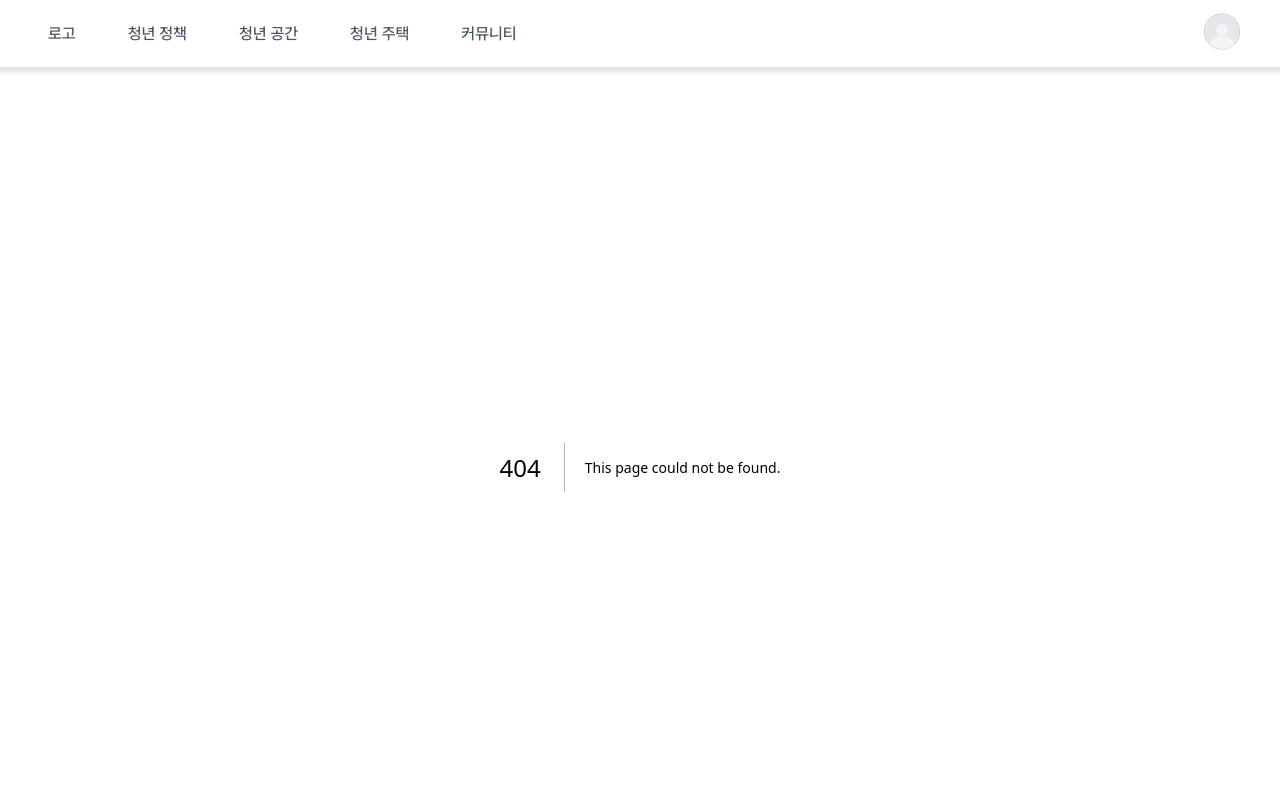
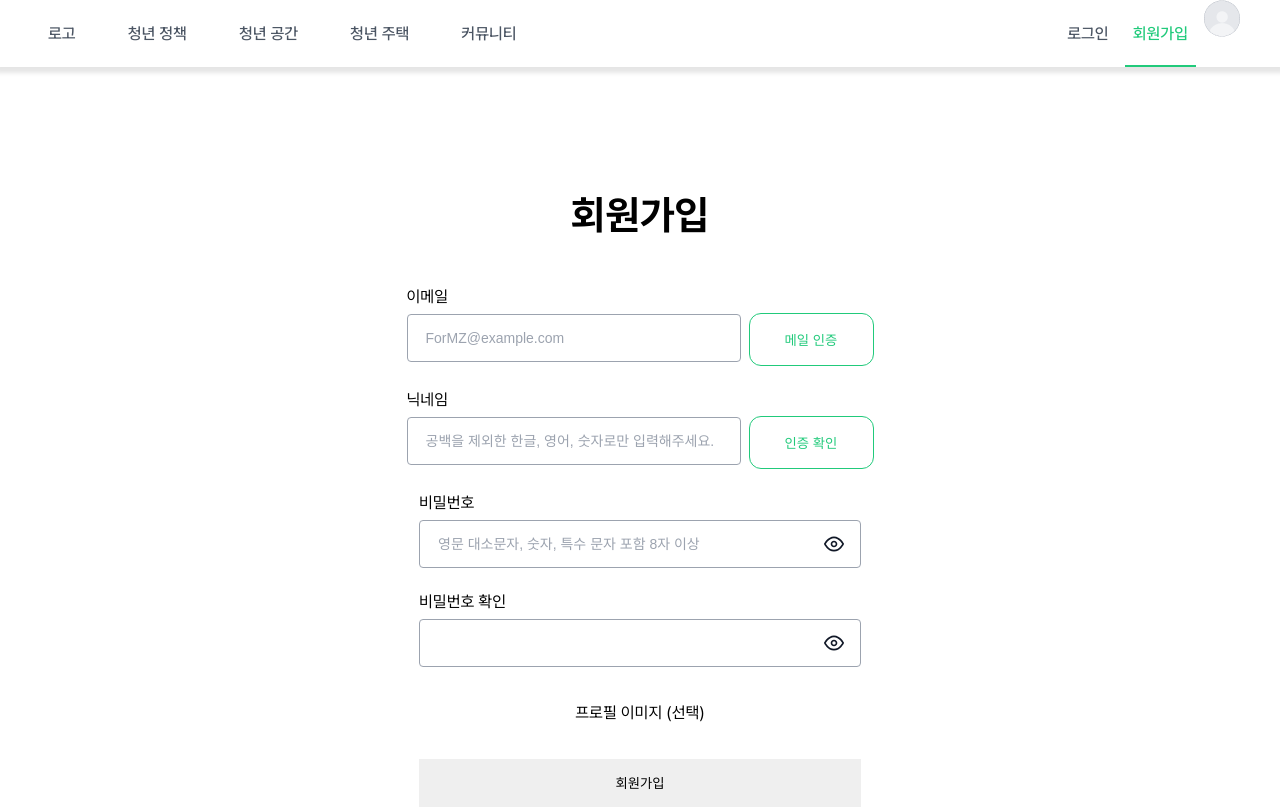
Before and after one commit to For-MZ/formz-fe, a Next.js app: page /signup in a window 1280 px wide. Before the commit this address had no page. Shown: the top 809 px of the page. Built offline with nearby package versions, Linux system fonts and the light colour scheme; a web font is replaced by a local one.

Commit message:
Design: signup CSS 제작

```diff
--- a/src/app/(mypage)/mypage/mypage.module.scss
+++ b/src/app/(mypage)/mypage/mypage.module.scss
@@ -9,10 +9,6 @@
   margin: 48px 0px 48px 0px;
 }
 
-.button {
-  margin-top: 58px;
-}
-
 .inputcontainer {
   display: flex;
   margin-bottom: 24px;
--- a/src/app/(mypage)/mypage/withdraw/withdraw.module.scss
+++ b/src/app/(mypage)/mypage/withdraw/withdraw.module.scss
@@ -10,3 +10,7 @@
   flex-direction: column;
   gap: 36px;
 }
+
+.button {
+  display: flex;
+}
--- a/src/app/login/Login.module.scss
+++ b/src/app/signup/Signup.module.scss
@@ -14,18 +14,30 @@
 .h2 {
   margin-bottom: 48px;
 }
-
-.inputId {
-  margin-bottom: 24px;
+.name {
+  margin-top: 24px;
+}
+.password {
+  margin-top: 24px;
+  display: flex;
+  gap: 24px;
+  flex-direction: column;
 }
 
-.buttonContainer {
+.emailcontainer {
+  display: flex;
+  flex-direction: row;
+}
+.namecontainer {
+  display: flex;
+  flex-direction: row;
+}
+.test {
+  border: 1px solid black;
+  margin-left: 8px;
+}
+.login {
   margin-top: 36px;
-  width: 100%;
-  margin-bottom: 36px;
-}
-
-.signup {
   color: $text-disabled-color;
   font-weight: 200;
   display: flex;
@@ -37,11 +49,3 @@
   margin-left: 8px;
   color: $text-disabled-color;
 }
-
-.textForget {
-  margin-top: 8px;
-  float: right;
-  text-decoration: underline;
-  color: $text-disabled-color;
-  font-weight: 400;
-}
--- /dev/null
+++ b/src/app/signup/page.tsx
@@ -0,0 +1,211 @@
+'use client';
+
+import React, { useState } from 'react';
+import TextField from '@/components/UI/TextField';
+import styles from '@/app/signup/Signup.module.scss';
+import Link from 'next/link';
+import icon from '../../../public/icons/eye.svg';
+import axios, { AxiosResponse } from 'axios';
+import Button from '@/components/UI/Button';
+
+type SignupData = {
+  email: string;
+  nickname: string;
+  password: string;
+};
+
+type ApiResponse = {
+  success: boolean;
+  message: string;
+};
+
+export default function Signup() {
+  const [email, setEmail] = useState('');
+  const [nickname, setNickname] = useState('');
+  const [password, setPassword] = useState('');
+  const [showEmailInput, setShowEmailInput] = useState(false);
+  const [confirmPassword, setConfirmPassword] = useState('');
+  const [emailVerified, setEmailVerified] = useState(false);
+  const [nicknameAvailable, setNicknameAvailable] = useState(false);
+  const [passwordMatch, setPasswordMatch] = useState(true);
+  const [verificationCode, setVerificationCode] = useState('');
+  const [verificationError, setVerificationError] = useState('');
+
+  const requestVerificationCode = async (email: string): Promise<void> => {
+    try {
+      const response = await axios.post('/api/send-verif  cation-code', { email });
+      console.log('Verification code request successful:', response.data);
+    } catch (error) {
+      console.error('Error requesting verification code:', error);
+      // 요청이 실패했을 때 실행할 코드를 작성합니다.
+    }
+  };
+
+  const handleMailAuthClick = async () => {
+    setShowEmailInput(true);
+    requestVerificationCode(email); // 인증 번호를 요청
+  };
+  const handleVerifyClick = async () => {
+    console.log('인증번호', verificationCode);
+    try {
+      // 사용자가 입력한 인증번호와 백엔드에서 받은 인증번호를 비교
+      if (verificationCode === receivedVerificationCode) {
+        console.log('Verification successful');
+        // 인증 성공 처리
+      } else {
+        console.error('Verification failed');
+        setVerificationError('인증번호가 일치하지 않습니다.');
+      }
+    } catch (error) {
+      console.error('Error verifying code:', error);
+      setVerificationError('인증 과정에서 오류가 발생했습니다.');
+    }
+  };
+  const handleSubmit = async (): Promise<ApiResponse> => {
+    console.log('Email:', email);
+    console.log('Nickname:', nickname);
+    console.log('Password:', password);
+    console.log('ConfirmPassword:', confirmPassword);
+
+    try {
+      const response: AxiosResponse<ApiResponse> = await axios.post<SignupData, AxiosResponse<ApiResponse>>(
+        '/api/sign-up', // 회원가입을 처리하는 API 엔드포인트의 경로를 지정해주세요
+        { email, nickname, password }, // 회원가입 요청에 필요한 데이터
+      );
+      return response.data; // 서버 응답을 반환합니다.
+    } catch (error) {
+      // 오류 처리
+      console.error('회원가입 요청 중 오류 발생:', error);
+      throw error;
+    }
+  };
+
+  const handleNicknameCheck = async () => {
+    try {
+      const response = await axios.post('/api/check-nickname', { nickname });
+      if (response.data.available) {
+        // 닉네임 사용 가능한 경우
+        setNicknameAvailable(true);
+        console.log('닉네임 사용 가능');
+      } else {
+        // 닉네임이 이미 사용 중인 경우
+        setNicknameAvailable(false);
+        console.log('닉네임이 이미 사용 중입니다.');
+      }
+    } catch (error) {
+      // 오류 처리
+      console.error('닉네임 중복 확인 중 오류 발생:', error);
+    }
+  };
+
+  const handleEmailChange = (event: React.ChangeEvent<HTMLInputElement>) => {
+    setEmail(event.target.value);
+    console.log('Email:', event.target.value);
+  };
+
+  const handleNicknameChange = (event: React.ChangeEvent<HTMLInputElement>) => {
+    setNickname(event.target.value);
+    console.log('Nickname:', event.target.value);
+  };
+
+  const handlePasswordChange = (event: React.ChangeEvent<HTMLInputElement>) => {
+    setPassword(event.target.value);
+    console.log('Password:', event.target.value);
+  };
+
+  const handleConfirmPasswordChange = (event: React.ChangeEvent<HTMLInputElement>) => {
+    setConfirmPassword(event.target.value);
+    console.log('Confirm Password:', event.target.value);
+    setPasswordMatch(password === event.target.value);
+  };
+
+  return (
+    <div className={styles.container}>
+      <h2 className={styles.h2}>회원가입</h2>
+      <div>
+        <div className={styles.emailcontainer}>
+          <div>
+            <TextField
+              onChange={handleEmailChange}
+              id="email"
+              name="email"
+              value={email}
+              width="334px"
+              labelText="이메일"
+              placeholder="ForMZ@example.com"
+            />
+          </div>
+          <div style={{ marginLeft: '8px', marginTop: '26px' }}>
+            <Button type="outline" onClick={handleMailAuthClick} text="메일 인증" disabled={false} />
+          </div>
+        </div>
+      </div>
+      {showEmailInput && (
+        <div className={styles.emailcontainer}>
+          <div style={{ marginTop: '24px' }}>
+            <TextField
+              value={verificationCode}
+              width="334px"
+              placeholder="인증 번호를 입력해주세요."
+              onChange={(e) => setVerificationCode(e.target.value)}
+            />
+          </div>
+          <div>
+            <div style={{ marginLeft: '8px', marginTop: '26px' }}>
+              <Button type="outline" text="인증 확인" disabled={false} onClick={() => console.log('클릭')} />
+            </div>
+          </div>
+          {verificationError && <div style={{ color: 'red', marginTop: '8px' }}>{verificationError}</div>}
+        </div>
+      )}
+      <div className={styles.name}>
+        <div className={styles.namecontainer}>
+          <div>
+            <TextField
+              value={nickname}
+              onChange={handleNicknameChange}
+              placeholder="공백을 제외한 한글, 영어, 숫자로만 입력해주세요."
+              width="334px"
+              labelText="닉네임"
+            />
+          </div>
+
+          <div style={{ marginLeft: '8px', marginTop: '26px' }}>
+            <Button type="outline" text="인증 확인" disabled={false} onClick={handleNicknameCheck} />
+          </div>
+        </div>
+      </div>
+      <div className={styles.password}>
+        <TextField
+          width="442px"
+          onChange={handlePasswordChange}
+          value={password}
+          rightIcon={icon}
+          placeholder="영문 대소문자, 숫자, 특수 문자 포함 8자 이상"
+          labelText="비밀번호"
+        />
+        <TextField
+          width="442px"
+          value={confirmPassword}
+          onChange={handleConfirmPasswordChange}
+          rightIcon={icon}
+          labelText="비밀번호 확인"
+        />
+      </div>
+      <div>
+        <div style={{ marginTop: '36px', marginBottom: '36px' }}>프로필 이미지 (선택)</div>
+      </div>
+      <div>
+        <button onClick={handleSubmit} style={{ width: '442px', height: '48px' }}>
+          회원가입
+        </button>
+      </div>
+      <div className={styles.login}>
+        이미 계정이 있으신가요?
+        <Link href="/login">
+          <div className={styles.underline}>로그인</div>
+        </Link>
+      </div>
+    </div>
+  );
+}
--- a/src/components/Header/index.tsx
+++ b/src/components/Header/index.tsx
@@ -47,9 +47,17 @@ export default function Header() {
         </ul>
         <div className={styles.userMenu}>
           {isLogin ? (
-            <Link href="/mypage">
-              <Image src={defaultProfileImage} alt="기본 프로필 이미지" />
-            </Link>
+            <>
+              <Link href={'/login'} className={`${styles.link} ${pathName === '/login' && styles.selected}`}>
+                로그인
+              </Link>
+              <Link href={'/signup'} className={`${styles.link} ${pathName === '/signup' && styles.selected}`}>
+                회원가입
+              </Link>
+              <Link href="/mypage">
+                <Image src={defaultProfileImage} alt="기본 프로필 이미지" />
+              </Link>
+            </>
           ) : (
             <>
               <Link href={'/login'} className={`${styles.link} ${pathName === '/login' && styles.selected}`}>
```
Also changed, not shown: src/app/(mypage)/_components/SideBar/index.tsx (+4 -4 lines), src/app/(mypage)/mypage/page.tsx (+8 -10 lines), src/app/(mypage)/mypage/settings/page.tsx (+4 -5 lines), src/app/(mypage)/mypage/withdraw/page.tsx (+12 -7 lines), src/app/login/page.tsx (+15 -14 lines).
